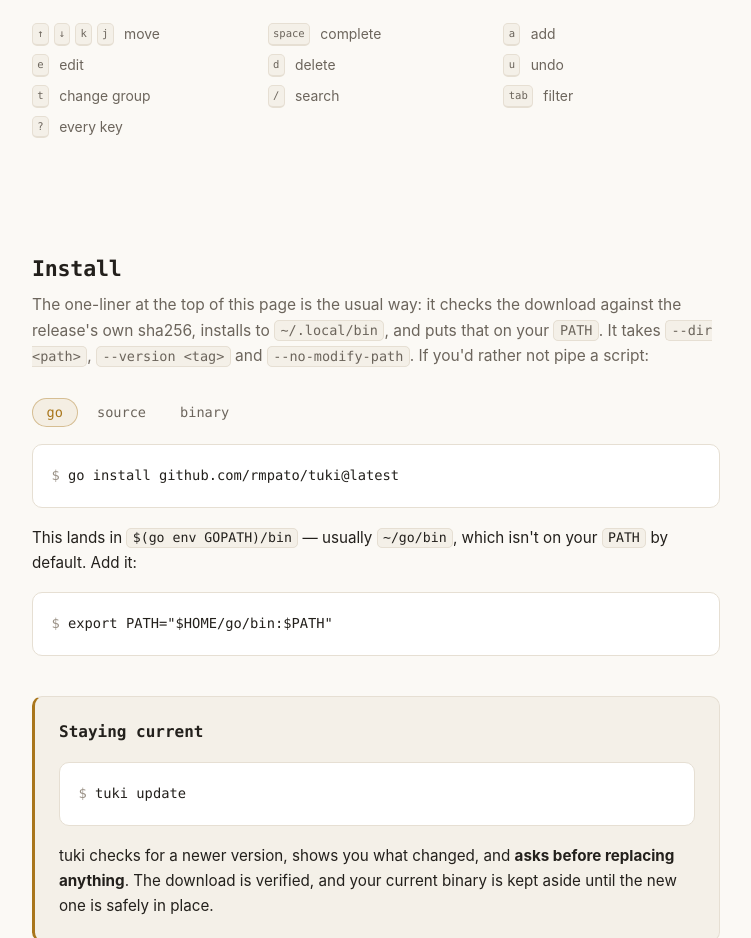
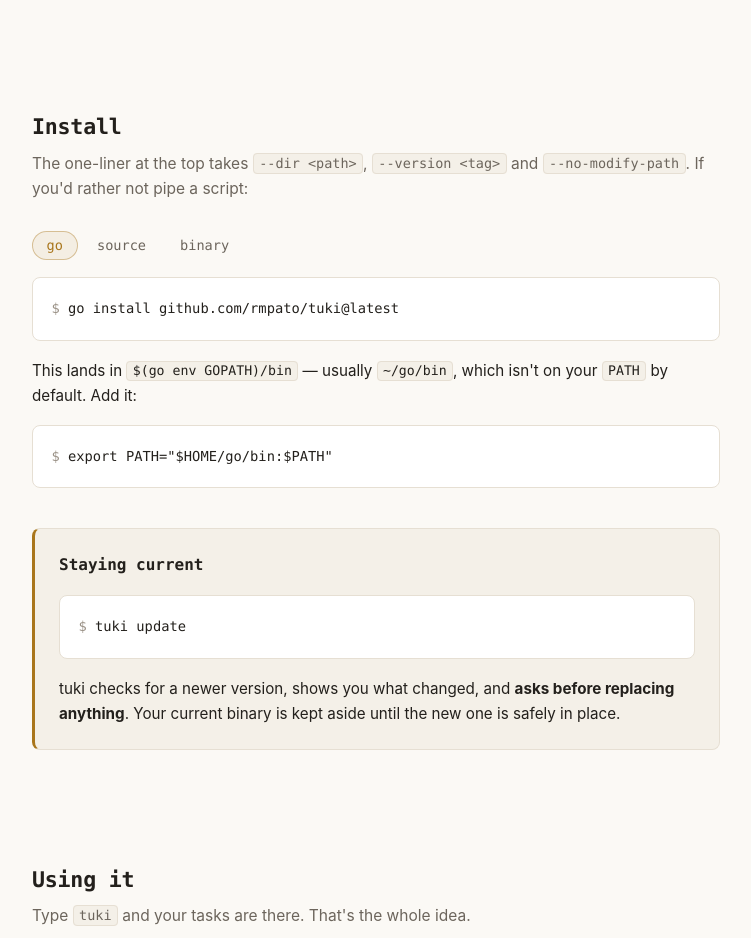
Before and after one commit to rmpato/tuki, a plain HTML site: page docs/index.html in a window 1280 px wide. Shown: the part 1862-2800 px from the top of the page, without its empty margins (264-1015 px from the left). Drawn offline with Linux system fonts and the light colour scheme.

Commit message:
site: stop repeating, and share mori's shapes
The install section restated the hero note almost word for word — both
explained that the script checks the download and puts tuki on your
PATH. The hero says what it does; the install section now only says
what else there is.

The key list under the demo is gone. There's a "keys" tab in the
gallery now showing tuki's own key screen, rendered by tuki, and two
copies of the same table is one too many. Its CSS went with it.

"The download is verified" appeared in the hero and again under
Staying current. Once is enough.

Radii were picked ad hoc — 5, 6, 10, 12, 14, 100 — and mori's were too.
Both files now define the same four-step scale and use it, so a panel
is the same shape on both sites. And the topbar's section list learned
about #mori, which was added as a nav item without being added here.

```diff
--- a/docs/demo.js
+++ b/docs/demo.js
@@ -336,7 +336,7 @@
       bar.classList.add("show");
     }
 
-    var sections = ["look", "try", "install", "using", "why"]
+    var sections = ["look", "try", "install", "using", "why", "mori"]
       .map(function (id) { return document.getElementById(id); })
       .filter(Boolean);
 
--- a/docs/index.html
+++ b/docs/index.html
@@ -154,27 +154,13 @@
     </div>
   </div>
 
-  <ul class="keylist">
-    <li><kbd>↑</kbd><kbd>↓</kbd><kbd>k</kbd><kbd>j</kbd><span>move</span></li>
-    <li><kbd>space</kbd><span>complete</span></li>
-    <li><kbd>a</kbd><span>add</span></li>
-    <li><kbd>e</kbd><span>edit</span></li>
-    <li><kbd>d</kbd><span>delete</span></li>
-    <li><kbd>u</kbd><span>undo</span></li>
-    <li><kbd>t</kbd><span>change group</span></li>
-    <li><kbd>/</kbd><span>search</span></li>
-    <li><kbd>tab</kbd><span>filter</span></li>
-    <li><kbd>?</kbd><span>every key</span></li>
-  </ul>
 </section>
 
 <!-- ---------------------------------------------------------- install -->
 <section class="wrap" id="install">
   <div class="section-head">
     <h2>Install</h2>
-    <p>The one-liner at the top of this page is the usual way: it checks the
-    download against the release's own sha256, installs to <code>~/.local/bin</code>,
-    and puts that on your <code>PATH</code>. It takes <code>--dir &lt;path&gt;</code>,
+    <p>The one-liner at the top takes <code>--dir &lt;path&gt;</code>,
     <code>--version &lt;tag&gt;</code> and <code>--no-modify-path</code>. If you'd
     rather not pipe a script:</p>
   </div>
@@ -214,8 +200,8 @@
     <h3>Staying current</h3>
 <pre><code><span class="c">$</span> tuki update</code></pre>
     <p>tuki checks for a newer version, shows you what changed, and
-    <strong>asks before replacing anything</strong>. The download is verified, and
-    your current binary is kept aside until the new one is safely in place.</p>
+    <strong>asks before replacing anything</strong>. Your current binary is kept
+    aside until the new one is safely in place.</p>
   </div>
 </section>
 
--- a/docs/style.css
+++ b/docs/style.css
@@ -22,7 +22,16 @@
           "Helvetica Neue", Arial, sans-serif;
 
   --col: 46rem;
-  --radius: 10px;
+
+  /* Shapes are shared with mori so the two read as siblings. The palette and
+     the typography are what tell them apart; the geometry shouldn't. */
+  --r-sm:   4px;    /* code blocks, chips */
+  --r-md:   8px;    /* panels, screens */
+  --r-lg:  14px;    /* captures, matching the rounding baked into the PNGs */
+  --r-pill: 100px;  /* buttons, tabs */
+  --ease:  .18s ease;
+
+  --radius: var(--r-md);
 }
 
 @media (prefers-color-scheme: light) {
@@ -79,7 +88,7 @@
   font-size: 0.87em;
   background: var(--bg-soft);
   border: 1px solid var(--line);
-  border-radius: 5px;
+  border-radius: var(--r-sm);
   padding: 0.1em 0.4em;
 }
 
@@ -101,7 +110,7 @@
 .skip {
   position: absolute; left: -9999px;
   background: var(--brand); color: var(--bg);
-  padding: 0.6rem 1rem; border-radius: 6px; z-index: 10;
+  padding: 0.6rem 1rem; border-radius: var(--r-sm); z-index: 10;
 }
 .skip:focus { left: 1rem; top: 1rem; }
 
@@ -159,7 +168,7 @@
 .topbar-links a {
   display: block;
   padding: 0.25rem 0.7rem;
-  border-radius: 100px;
+  border-radius: var(--r-pill);
   font-size: 0.87rem;
   color: var(--muted);
   text-decoration: none;
@@ -301,7 +310,7 @@
 .btn {
   display: inline-block;
   padding: 0.55rem 1.35rem;
-  border-radius: 100px;
+  border-radius: var(--r-pill);
   background: var(--brand);
   color: var(--bg);
   font-weight: 600;
@@ -345,7 +354,7 @@
   display: block;
   width: 100%;
   height: auto;
-  border-radius: 12px;
+  border-radius: var(--r-md);
   /* The window's own corners are already rounded in the file, so no border —
      a frame around a screenshot of a framed window reads as a double edge. */
   box-shadow: 0 24px 60px -18px rgba(0, 0, 0, 0.6),
@@ -371,7 +380,7 @@
   position: relative;
   background: var(--surface);
   border: 1px solid var(--line);
-  border-radius: 14px;
+  border-radius: var(--r-lg);
   padding: 1.6rem 1.2rem 1.2rem;
   outline: none;
   transition: border-color 0.2s, box-shadow 0.2s;
@@ -445,7 +454,7 @@
 .task {
   display: flex; align-items: baseline; gap: 0.55rem;
   padding: 0.06rem 0.3rem;
-  border-radius: 5px;
+  border-radius: var(--r-sm);
   cursor: pointer;
 }
 .task .cursor { width: 0.8em; color: var(--brand); flex: none; }
@@ -507,24 +516,11 @@
   background: var(--bg-soft);
   border: 1px solid var(--line);
   border-bottom-width: 2px;
-  border-radius: 5px;
+  border-radius: var(--r-sm);
   padding: 0.08em 0.4em;
   color: var(--muted);
   white-space: nowrap;
 }
-
-.keylist {
-  list-style: none; padding: 0;
-  margin: 1.6rem 0 0;
-  display: grid;
-  grid-template-columns: repeat(auto-fill, minmax(11rem, 1fr));
-  gap: 0.5rem 1.2rem;
-  font-size: 0.87rem;
-}
-.keylist li { display: flex; align-items: center; gap: 0.3rem; }
-.keylist span { color: var(--muted); margin-left: 0.35rem; }
-
-/* ------------------------------------------------------------- tabs -- */
 
 .tablist { display: flex; gap: 0.3rem; margin-bottom: 0.9rem; flex-wrap: wrap; }
 .tablist button {
@@ -532,7 +528,7 @@
   color: var(--muted);
   font-family: var(--mono); font-size: 0.85rem;
   padding: 0.35rem 0.85rem;
-  border-radius: 100px;
+  border-radius: var(--r-pill);
   cursor: pointer;
 }
 .tablist button:hover { color: var(--text); }
```
